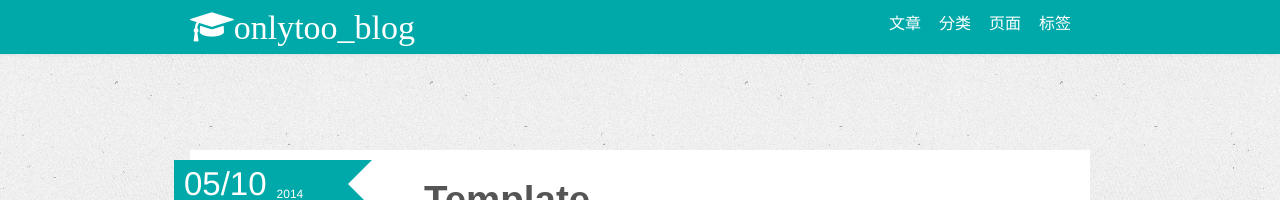
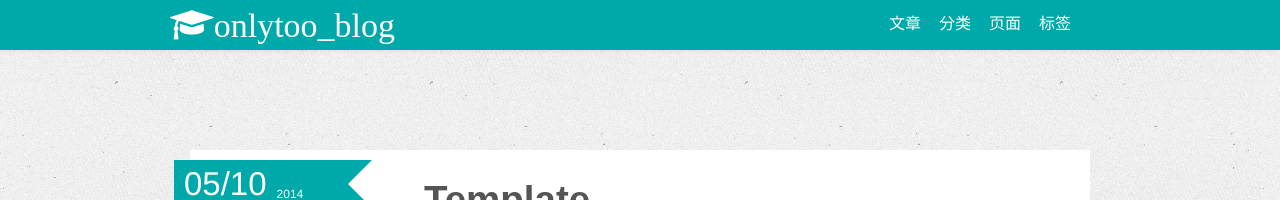
Before and after one commit to onlytoo/onlytoo.github.io, a Jekyll site: the page built from index.md, in a window 1280 px wide. Shown: the top 200 px of the page. Built offline with Jekyll 4.4.1, drawn with Linux system fonts in a browser that asks for light colours; nearby versions of some CDN libraries; Markdown is read by kramdown in place of the engine named in the settings.

Commit message:
Update style.css

```diff
--- a/assets/themes/twitter/css/style.css
+++ b/assets/themes/twitter/css/style.css
@@ -11,8 +11,9 @@ h1{
   background-color: #00a9a9;
   }
 
-.navbar .brand {
-    padding: 10px 20px;
+.navbar .navbar-inner .brand {
+    padding: 0;
+    line-height: 50px;
 }
 
 .navbar .nav {
```
